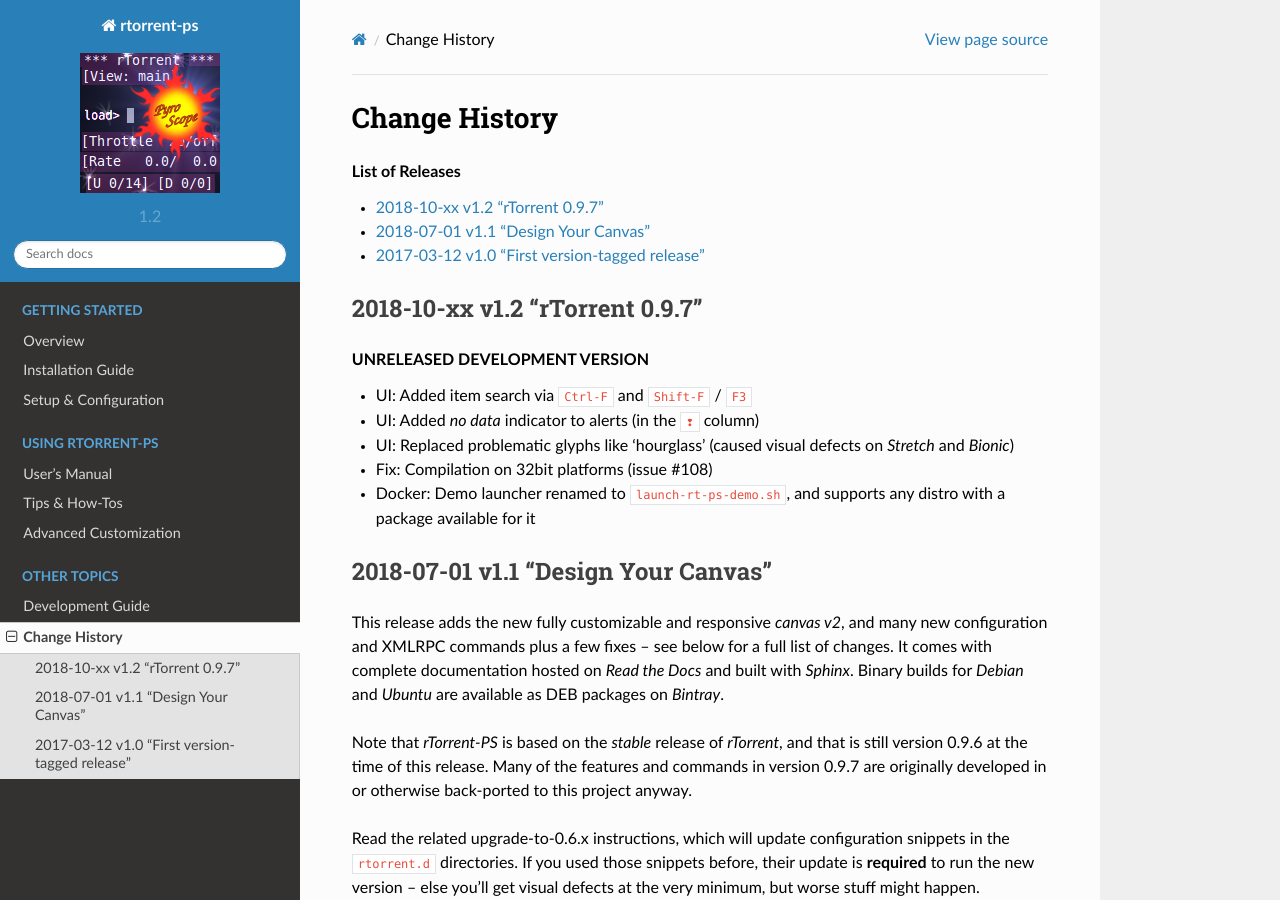
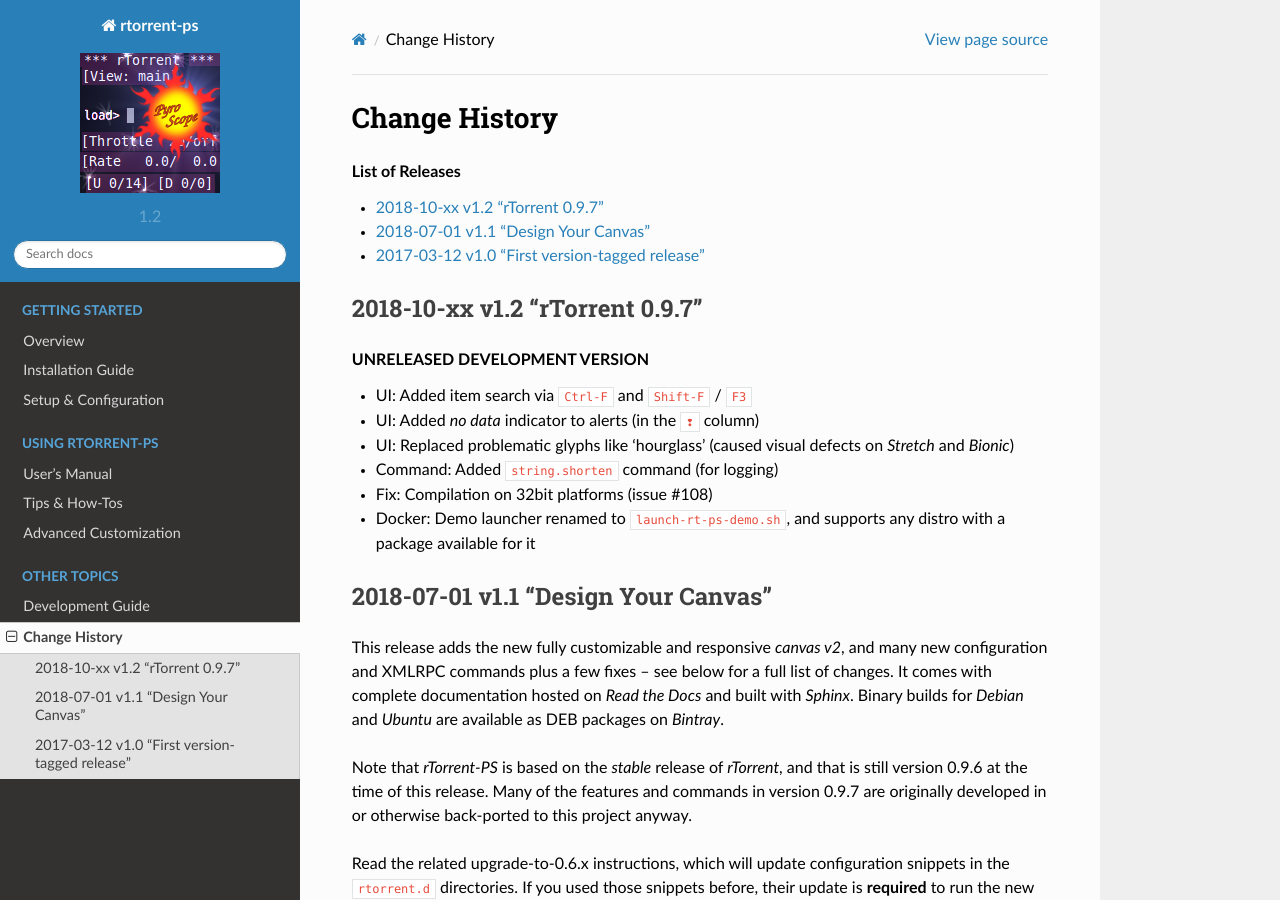
Before and after one commit to pyroscope/rtorrent-ps, a Sphinx documentation site: the page built from docs/CHANGES.rst, in a window 1280 px wide and 900 px high. Built offline with Sphinx 7.4.7 and the Read the Docs theme 2.0.0, drawn with Linux system fonts in a browser that asks for light colours.

Commit message:
changelog: string.shorten

```diff
--- a/docs/CHANGES.rst
+++ b/docs/CHANGES.rst
@@ -12,6 +12,7 @@
 - UI: Added item search via ``Ctrl-F`` and ``Shift-F`` / ``F3``
 - UI: Added *no data* indicator to alerts (in the ``❢`` column)
 - UI: Replaced problematic glyphs like ‘hourglass’ (caused visual defects on *Stretch* and *Bionic*)
+- Command: Added ``string.shorten`` command (for logging)
 - Fix: Compilation on 32bit platforms (issue #108)
 - Docker: Demo launcher renamed to ``launch-rt-ps-demo.sh``,
   and supports any distro with a package available for it
```
